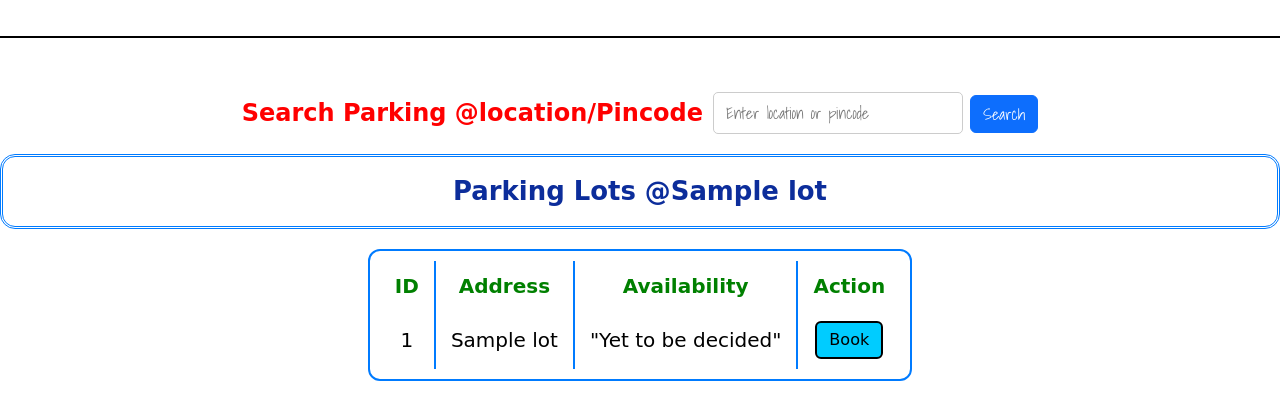
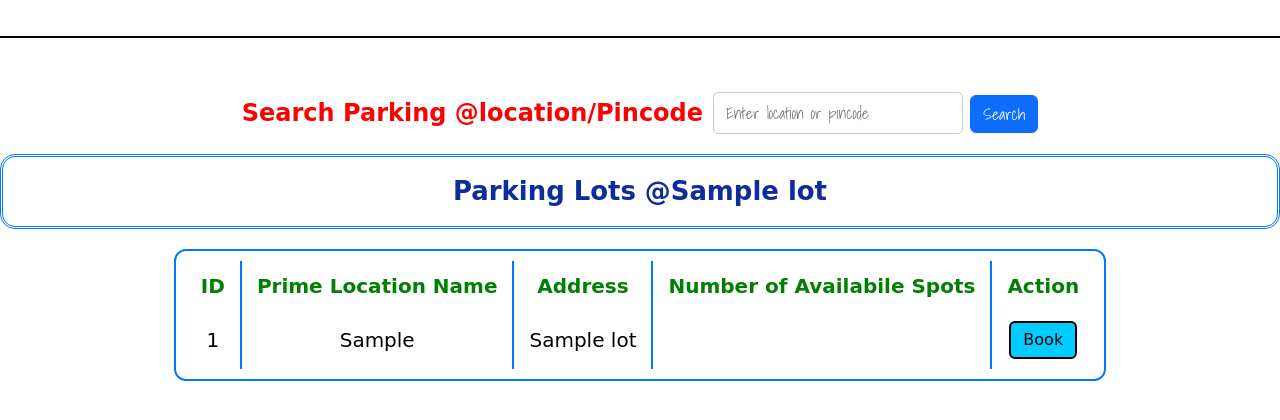
Before and after one commit to dharshancs/parking-lot-booking-system, a Flask app: template templates/users/user_home.html in a window 1280 px wide. Shown: the part 337-757 px from the top of the page. Run offline with Flask 3, Linux system fonts and the light colour scheme; the template is opened without the code that fills it: most values are stand-ins (such as "Sample title", 1, 10 or a date in 2020).

Commit message:
Corrected layout

```diff
--- a/templates/users/user_home.html
+++ b/templates/users/user_home.html
@@ -107,8 +107,9 @@
         <thead>
             <tr>
                 <th>ID</th>
+                <th>Prime Location Name</th>
                 <th>Address</th>
-                <th>Availability</th>
+                <th>Number of Availabile Spots</th>
                 <th>Action</th>
             </tr>
         </thead>
@@ -117,8 +118,9 @@
             {%for lot in parking_lots%}
             <tr>
                 <td>{{lot[0]}}</td>
+                <td>{{lot['prime_location']}}</td>
                 <td>{{lot[3]}}</td>
-                <td>"Yet to be decided"</td>
+                <td>{{lot['no_of_available']}}</td>
                 <td><label for="book-modal-toggle-{{lot[0]}}" class="btn btn-primary-book">Book</label>
                         <link rel="stylesheet" href="/static/popup.css">
 
```
